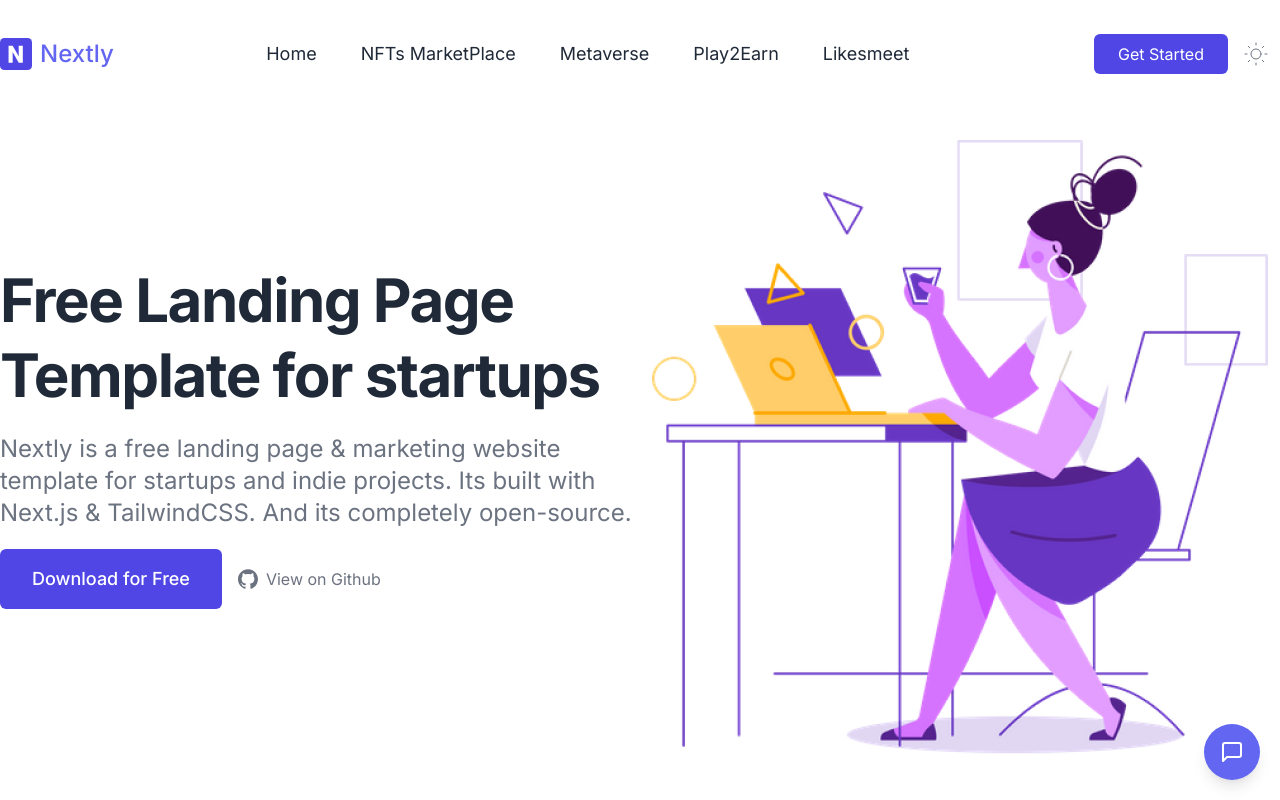
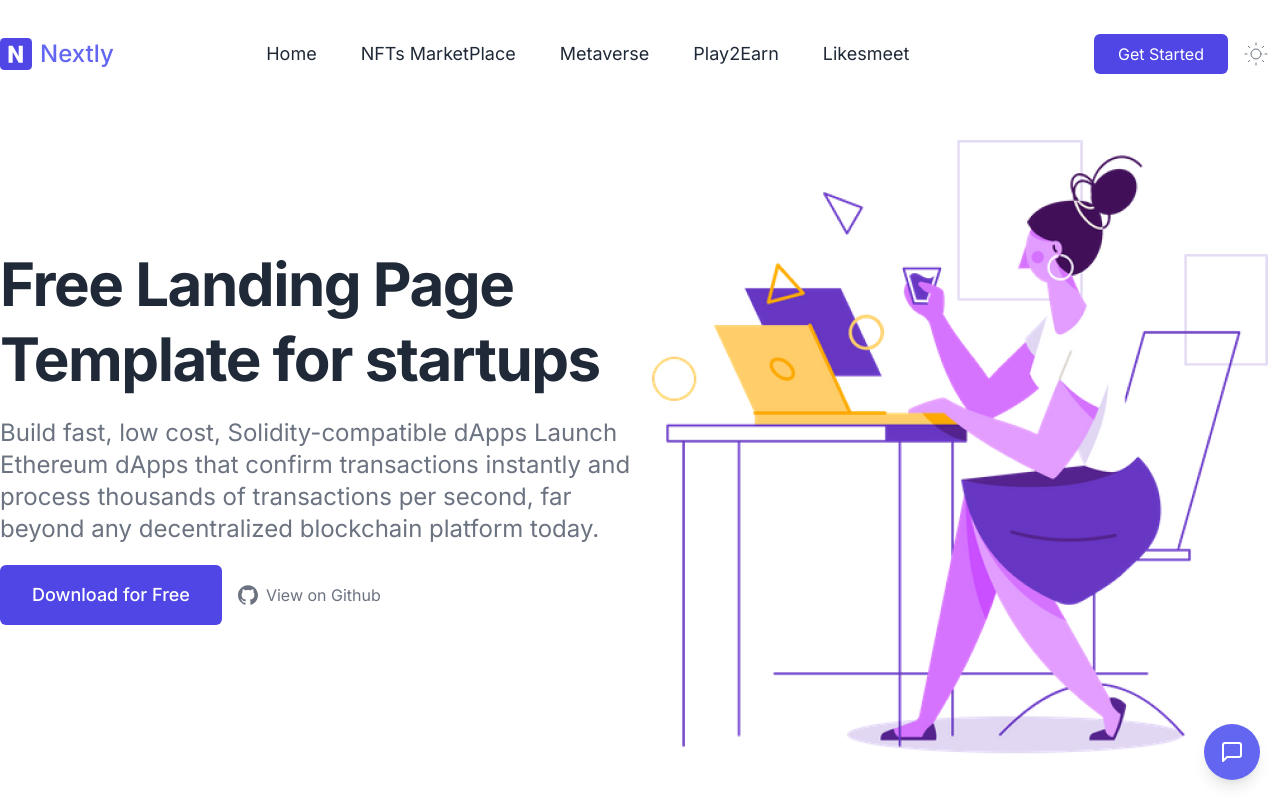
Before and after one commit to edisonmliranzo/coolblocks, a Next.js app: page / in a window 1280 px wide. Shown: the top 800 px of the page. Built offline with nearby package versions, Linux system fonts and the light colour scheme.

Commit message:
Update hero.js

```diff
--- a/components/hero.js
+++ b/components/hero.js
@@ -12,9 +12,8 @@
               Free Landing Page Template for startups
             </h1>
             <p className="py-5 text-xl leading-normal text-gray-500 lg:text-xl xl:text-2xl dark:text-gray-300">
-              Nextly is a free landing page & marketing website
-              template for startups and indie projects. Its built with
-              Next.js & TailwindCSS. And its completely open-source.
+              Build fast, low cost, Solidity-compatible dApps
+    Launch Ethereum dApps that confirm transactions instantly and process thousands of transactions per second, far beyond any decentralized blockchain platform today.
             </p>
 
             <div className="flex flex-col items-start space-y-3 sm:space-x-4 sm:space-y-0 sm:items-center sm:flex-row">
```
